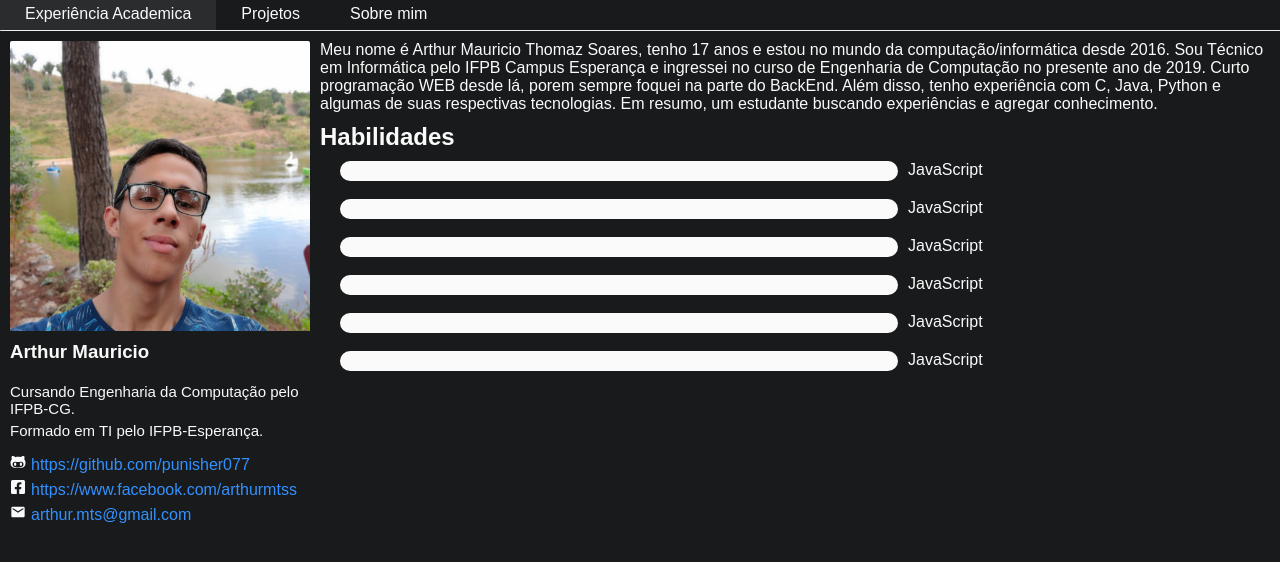
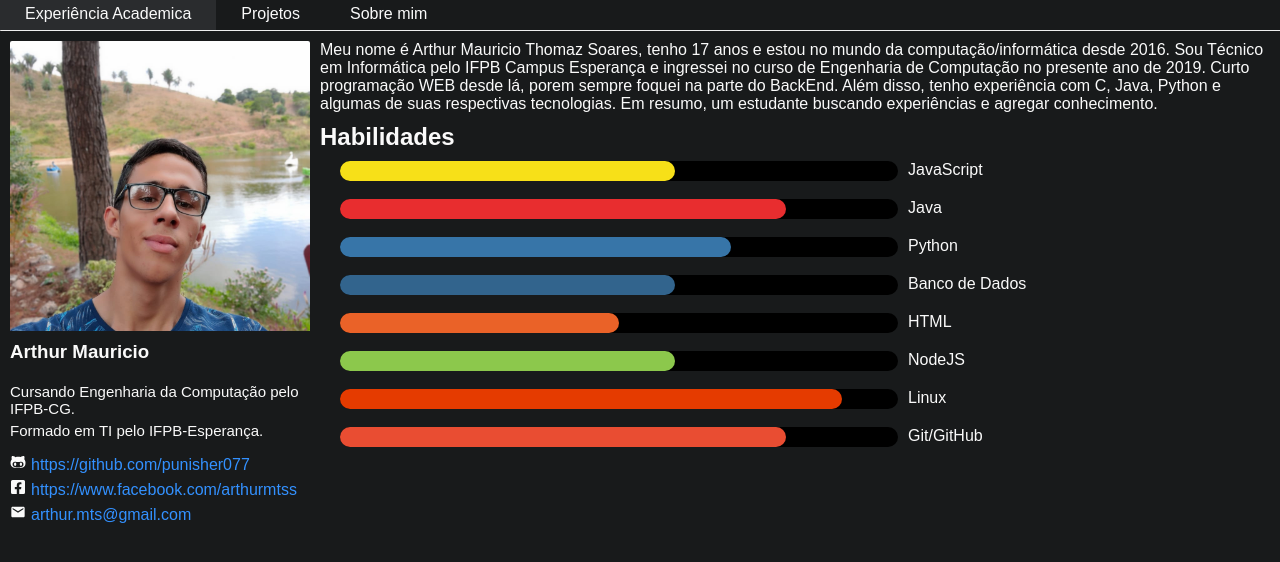
Before and after one commit to arthur-mts/portifolio-react, a React (Create React App) app: page /about in a window 1280 px wide. Shown: the top 562 px of the page. Built offline with nearby package versions, Linux system fonts and the light colour scheme.

Commit message:
feita animaçao  das techs

```diff
--- a/src/components/About/index.js
+++ b/src/components/About/index.js
@@ -3,6 +3,22 @@ import React from 'react';
 // import { Container } from './styles';
 import './style.css';
 export default function About() {
+
+  //const [colorProp, setColorProp] = useEffect();
+  //const [percentProp, setPercentProp] = useEffect();
+  const mapTechs = new Map();
+  const techs = ["JavaScript", "Java","Python","Banco de Dados","HTML","NodeJS","Linux","Git/GitHub"];
+
+  mapTechs.set("NodeJS", {color: "#8CC84C", percent: 60});
+  mapTechs.set("JavaScript", {color: "#F7E018", percent: 60});
+  mapTechs.set("Python",{color: "#3775A8", percent: 70});
+  mapTechs.set("Java",{color: "#E82D2F", percent: 80});
+  mapTechs.set("HTML",{color: "#EA6228", percent: 50});
+  mapTechs.set("Linux",{color: "#E53B00", percent: 90});
+  mapTechs.set("Banco de Dados",{color: "#32648D", percent: 60});
+  mapTechs.set("Git/GitHub",{color: "#E94D32", percent: 80});
+
+
   return (
     <div className="aboutMe">
       <p>
@@ -11,60 +27,22 @@ export default function About() {
 
       <h2>Habilidades</h2>
       <ul>
-        <li>
-          <div className="bar">
-            <div className="progress"></div>
-          </div>
-          <p>
-            JavaScript
-          </p>
-
-        </li>
-
-        <li>
-          <div className="bar">
-            <div className="progress"></div>
-          </div>
-          <p>
-            JavaScript
-          </p>
-        </li>
-
-        <li>
-          <div className="bar">
-            <div className="progress"></div>
-          </div>
-          <p>
-            JavaScript
-          </p>
-        </li>
-
-        <li>
-          <div className="bar">
-            <div className="progress"></div>
-          </div>
-          <p>
-            JavaScript
-          </p>
-        </li>
-
-        <li>
-          <div className="bar">
-            <div className="progress"></div>
-          </div>
-          <p>
-            JavaScript
-          </p>
-        </li>
-
-        <li>
-          <div className="bar">
-            <div className="progress"></div>
-          </div>
-          <p>
-            JavaScript
-          </p>
-        </li>
+        {techs.map((tech,i) => {
+          const {color, percent} = mapTechs.get(tech);
+          console.log(color, percent);
+          //setColorProp(color);
+          //setPercentProp(percent);
+          return(
+           <li key={i}>
+           <div className="bar">
+             <div className="progress" style={{backgroundColor: color, width: `${percent}%`}}></div>
+           </div>
+           <p>
+             {tech}
+           </p>
+         </li>
+          )
+        })}
       </ul>
     </div>
   );
--- a/src/components/About/style.css
+++ b/src/components/About/style.css
@@ -1,3 +1,13 @@
+@keyframes load{
+    0%{
+        width: 0%;
+    }
+    80%{
+        width: 80%;
+    }
+}
+
+
 .aboutMe{
     padding-left: 10px;
     padding-right: 10px;
@@ -22,7 +32,13 @@
     height: 20px;
     width: 60%;
     float: left;
-    background-color: #fafafa;
+    background: #000000;
     border-radius: 50px;
     margin-right: 10px;
 }
+
+.progress{
+    border-radius: 10px;
+    height: 100%;
+    animation: load 2s cubic-bezier(0.68, -0.55, 0.27, 1.55) 0s 1 normal none;
+}
```
